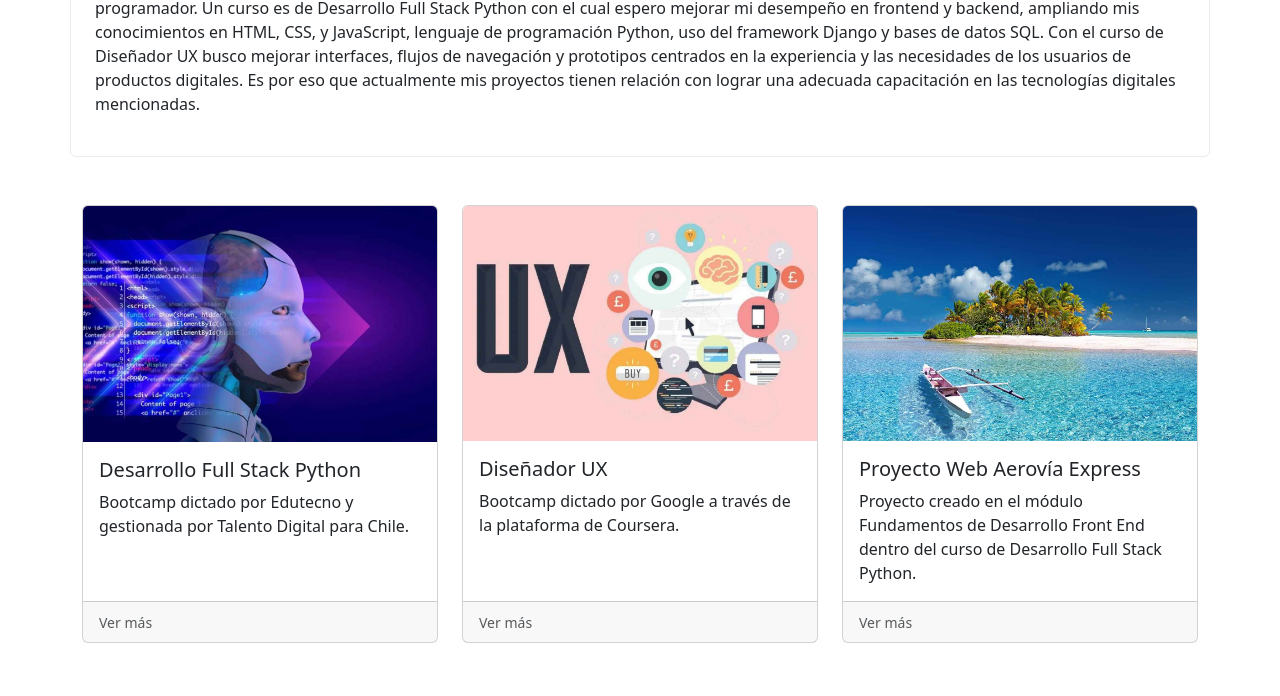
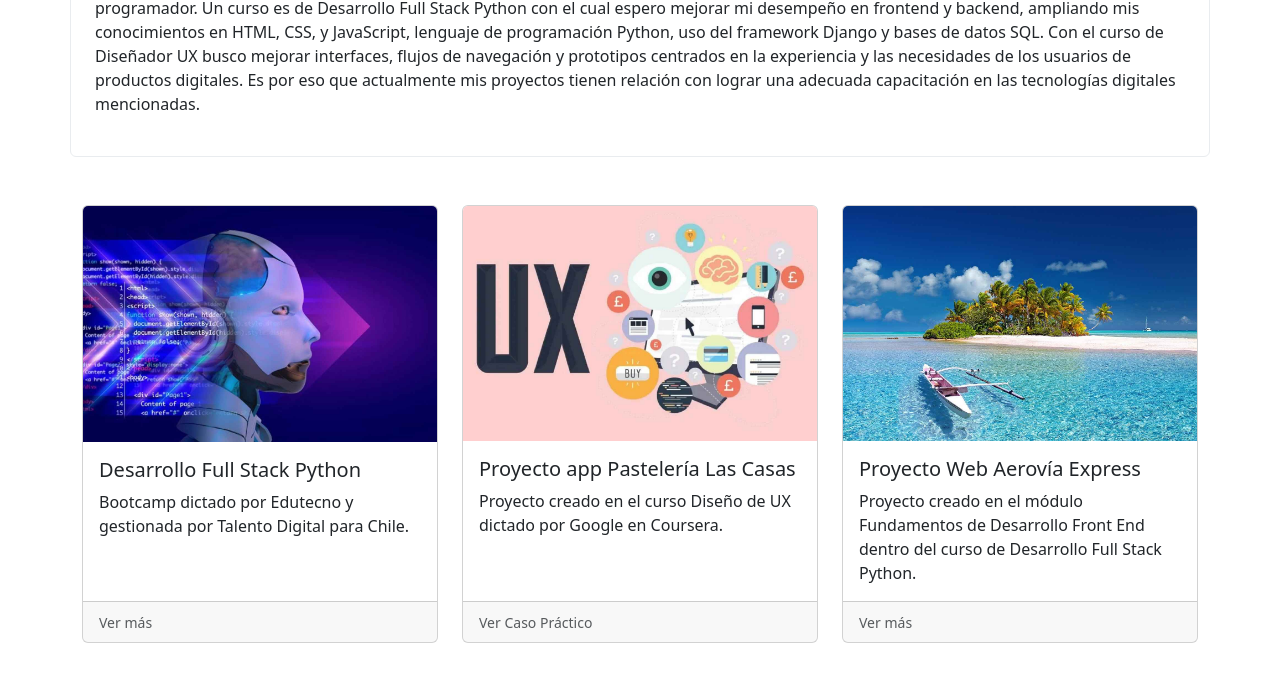
Before and after one commit to alexis-yuri/PORTAFOLIO, a plain HTML site: page index.html in a window 1280 px wide. Shown: the part 364-1060 px from the top of the page. Drawn offline with nearby package versions, Linux system fonts and the light colour scheme.

Commit message:
Update index.html

```diff
--- a/index.html
+++ b/index.html
@@ -97,12 +97,12 @@
 
                   </a>
                   <div class="card-body">
-                    <h5 class="card-title">Diseñador UX</h5>
-                    <p class="card-text">Bootcamp dictado por Google a través de la plataforma de Coursera.</p>
+                    <h5 class="card-title">Proyecto app Pastelería Las Casas</h5>
+                    <p class="card-text">Proyecto creado en el curso Diseño de UX dictado por Google en Coursera.</p>
                   </div>
                   <div class="card-footer">
-                      <a href="https://talentodigitalparachile.cl/perfil/disenador-ux-ui/" target="_blank" rel="noopener noreferrer" class="text-decoration-none">
-                        <small class="text-body-secondary">Ver más</small>
+                      <a href="./Caso_practico.pdf" target="_blank" rel="noopener noreferrer" class="text-decoration-none">
+                        <small class="text-body-secondary">Ver Caso Práctico</small>
                       </a>
                     </div>
                 </div>
```
